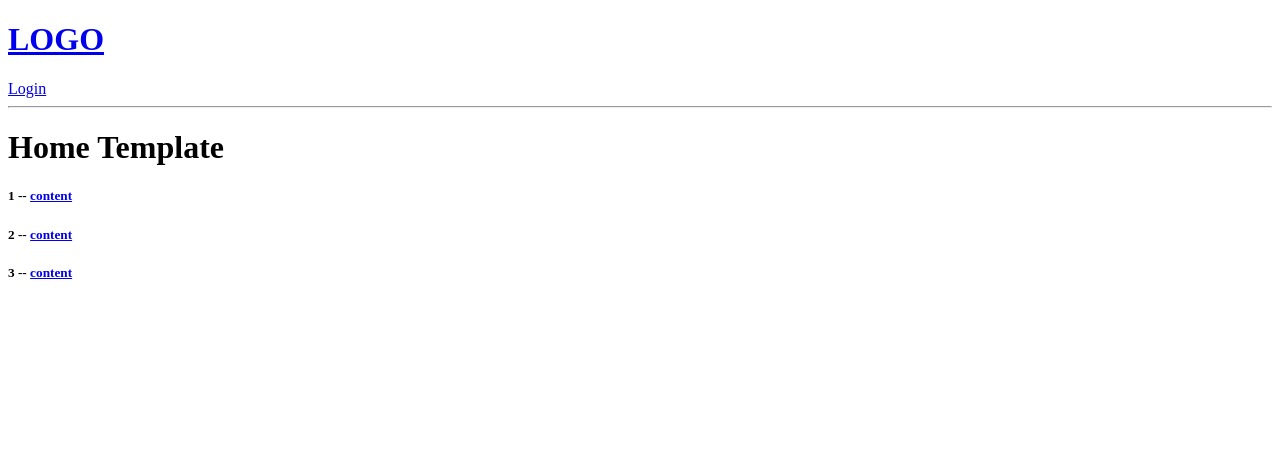
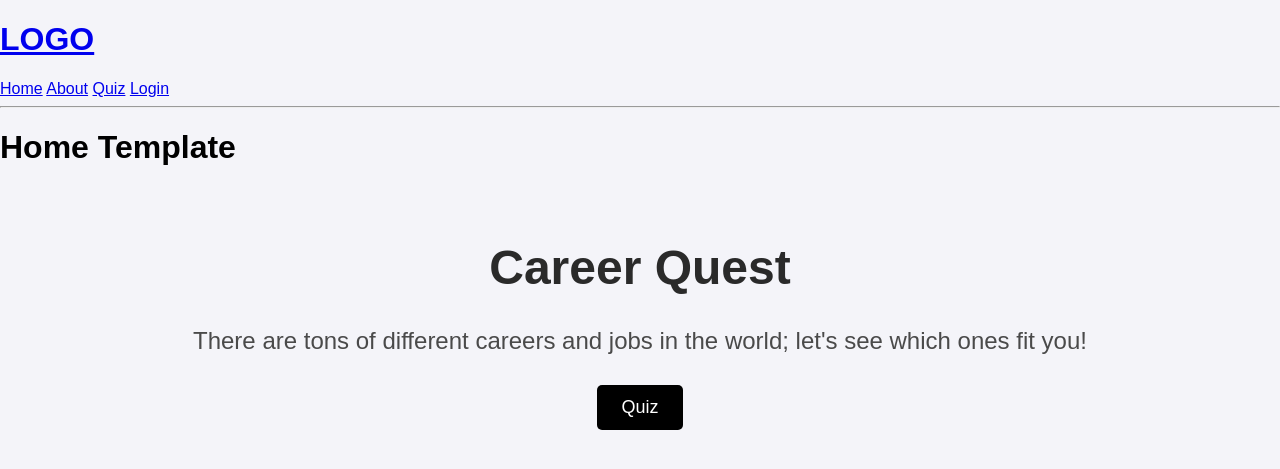
Before and after one commit to JayantThathireddy/CareerQuest, a Django app: page / in a window 1280 px wide. Shown: the top 469 px of the page. Run offline with Django 5.2, Linux system fonts and the light colour scheme.

Commit message:
templates

```diff
--- a/base/templates/base/home.html
+++ b/base/templates/base/home.html
@@ -3,17 +3,10 @@
 {% block content %}
 
 <h1>Home Template</h1>
-
-
-<div>
-    <div>
-        {% for room in rooms %}
-            <div>
-                <h5>{{room.id}} -- <a href="{/room/{{room.id}}}">{{room.name}}</a></h5>
-            </div>
-
-        {% endfor %}
-    </div>
+<div class="home-container">
+    <h1>Career Quest</h1>
+    <p>There are tons of different careers and jobs in the world; let's see which ones fit you!</p>
+    <a href="{% url 'quiz' %}" class="quiz-button">Quiz</a>
 </div>
 
 {% endblock content %}
--- a/base/urls.py
+++ b/base/urls.py
@@ -3,10 +3,12 @@ from django.contrib.auth import views as auth_views
 from . import views
 
 urlpatterns = [
-    path('', views.home, name="home"),
-    path('quiz/<str:pk>/', views.quiz, name="quiz"),
-    path('about/<str:pk>/', views.about, name="about"),
+    path('', views.home, name='home'),
+    path('about/', views.about, name='about'),
+    path('login/', views.login, name='login'),
+    path('quiz/', views.quiz, name='quiz'),
+    path('quiz/submit/', views.quiz_submit, name='quiz_submit'),
 
     # 🔐 Login & Logout
-path('login/', auth_views.LoginView.as_view(template_name='base/login.html'), name='login'),
+    path('login/', auth_views.LoginView.as_view(template_name='base/login.html'), name='login'),
 ]
--- a/base/views.py
+++ b/base/views.py
@@ -1,32 +1,22 @@
 from django.shortcuts import render
+from django.http import HttpResponse
 # Create your views here.
 
-rooms = [
-    {'id':1, 'name':'content'},
-    {'id':2, 'name':'content'},
-    {'id':3, 'name':'content'}
-]
+def home(request):
+    return render(request, 'base/home.html')
 
-def loginPage(request):
-    context={}
-    return render(request, 'base/login.html', context)
+def quiz(request):
+    return render(request, 'base/quiz.html')
 
-def home(request):
-    context = {'rooms' : rooms}
-    return render(request, 'base/home.html', context)
+def about(request):
+    return render(request, 'base/about.html')
 
-def quiz(request, pk):
-    room = None
-    for i in rooms:
-        if i['id'] == int(pk):
-            room = i
-    context = {'room': room}
-    return render(request, 'base/quiz.html', context)
+def login(request):
+    return render(request, 'base/login.html')
 
-def about(request, pk):
-    room = None
-    for i in rooms:
-        if i['id'] == int(pk):
-            room = i
-    context = {'room': room}
-    return render(request, 'base/about.html', context)
+def quiz_submit(request):
+    if request.method == 'POST':
+        return HttpResponseRedirect(reverse('quiz_results'))
+    else:
+
+        return HttpResponseRedirect(reverse('quiz'))
--- a/static/styles/style.css
+++ b/static/styles/style.css
@@ -0,0 +1,43 @@
+body, html {
+    margin: 0;
+    padding: 0;
+    font-family: 'Arial', sans-serif;
+    background-color: #f4f4f9;}
+
+.home-container {
+    text-align: center;
+    padding: 20px;
+}
+
+.home-container h1 {
+    color: #2a2a2a;
+    font-size: 48px;
+}
+
+.home-container p {
+    color: #4a4a4a;
+    font-size: 24px;
+    margin-top: 20px;
+    margin-bottom: 30px;
+}
+
+.quiz-button {
+    background-color: #000;
+    color: #fff;
+    padding: 12px 24px;
+    font-size: 18px;
+    text-decoration: none;
+    border-radius: 5px;
+    display: inline-block;
+}
+
+.quiz-button:hover {
+    background-color: #333;
+}
+
+.career-img {
+    width: 100%;
+    max-width: 800px;
+    height: auto;
+    margin-top: 40px;
+}
--- a/templates/navbar.html
+++ b/templates/navbar.html
@@ -2,7 +2,17 @@
     <h1>LOGO</h1>
 </a>
 
+<div class="navbar">
+    <div class="logo">
 
-<a href= "{% url 'login' %}" >Login</a>
+    </div>
+    <div class="nav-links">
+        <a href="{% url 'home' %}">Home</a>
+        <a href="{% url 'about' %}">About</a>
+        <a href="{% url 'quiz' %}">Quiz</a>
+        <a href="{% url 'login' %}">Login</a>
+    </div>
+</div>
+
 
 <hr>
```
Also changed, not shown: base/templates/base/about.html (+6 -1 lines), base/templates/base/quiz.html (+22 -1 lines).
